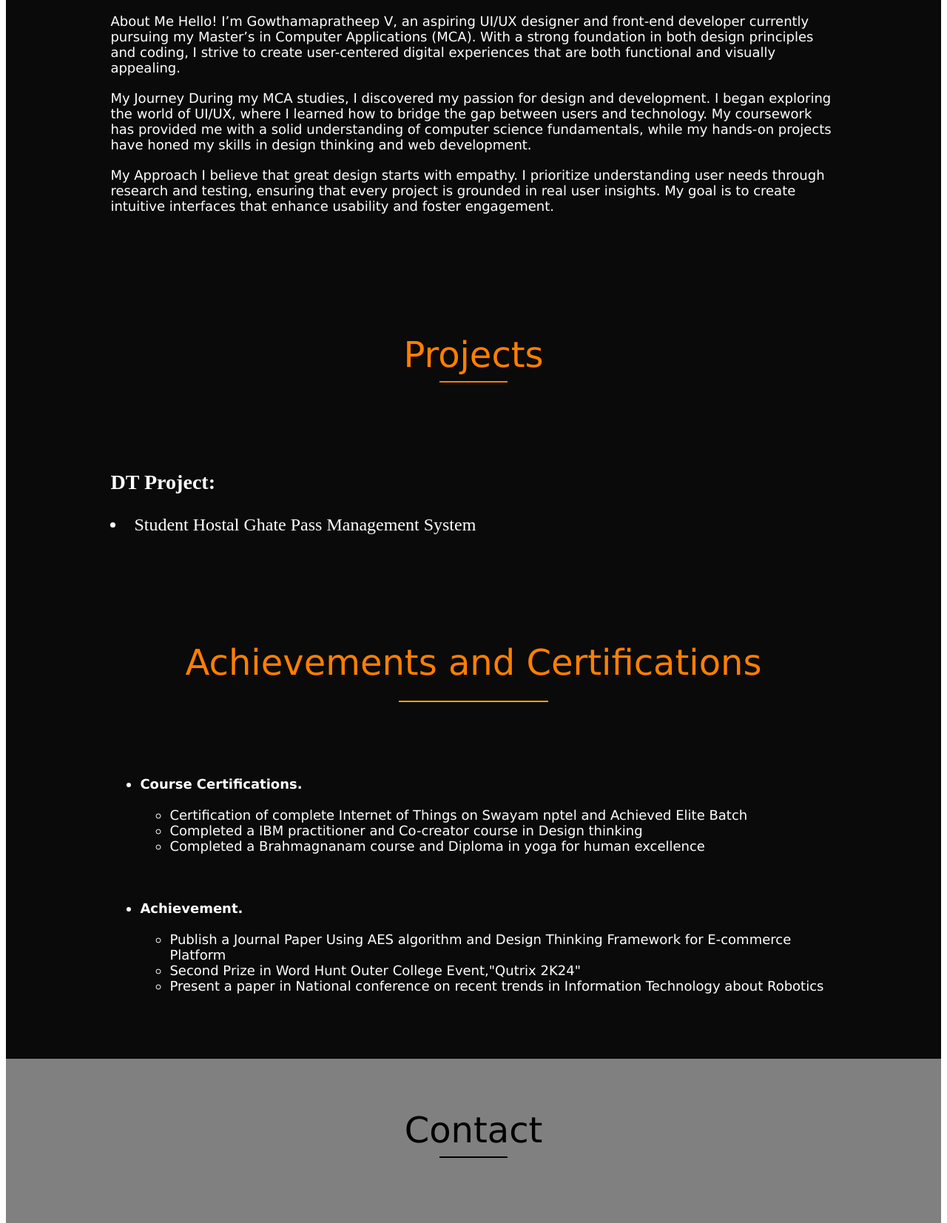
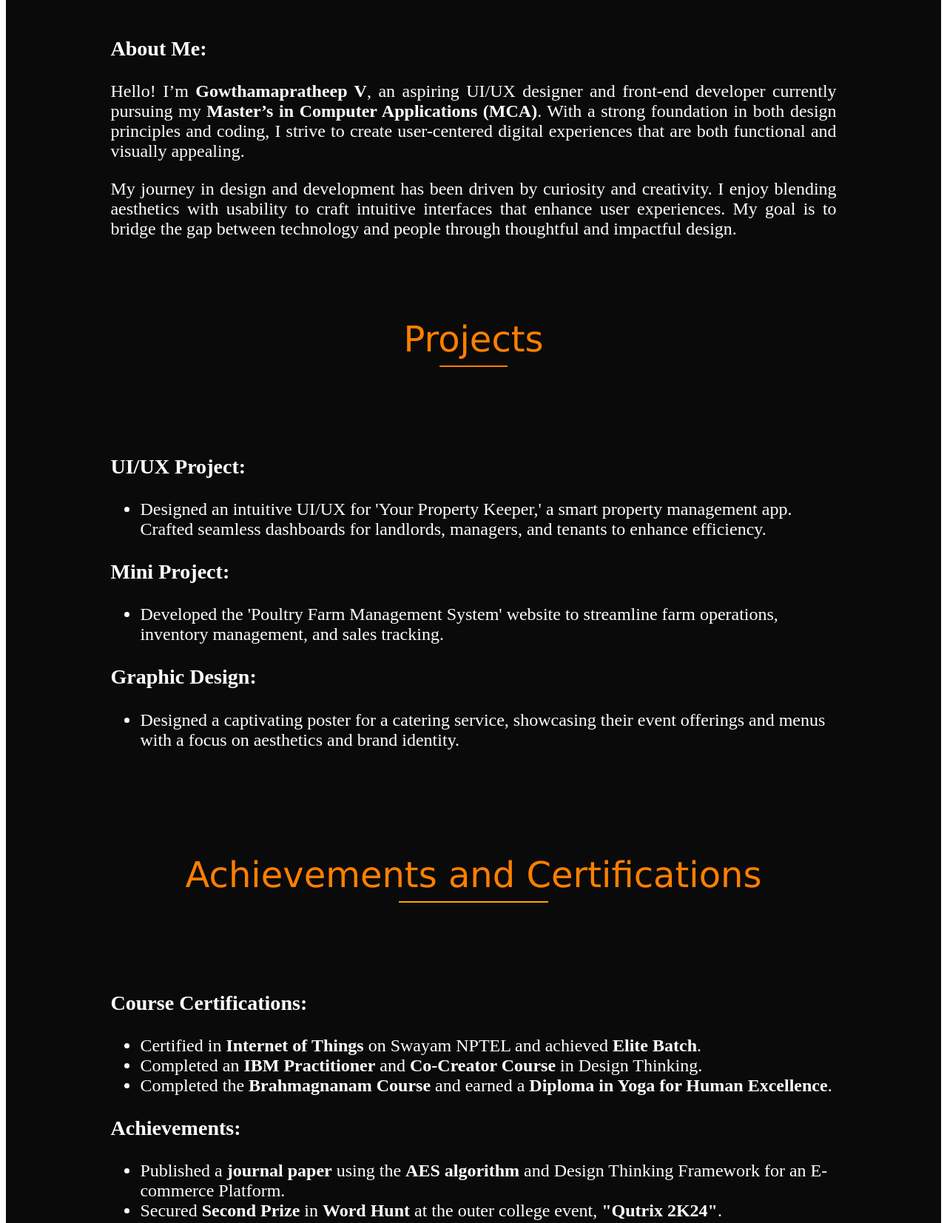
Before and after one commit to gowthamvgp/gowtham.github.io, a plain HTML site: page index.html in a window 1280 px wide. Shown: the part 916-2569 px from the top of the page at 74% size. Drawn offline with Linux system fonts and the light colour scheme.

Commit message:
Update index.html

```diff
--- a/index.html
+++ b/index.html
@@ -25,7 +25,7 @@
                         </td>
 
                         <td>
-                            <font face="Comic sans MS" size="6">
+                            <font face="Times New Roman" size="6">
                                 <b></b>
                             </font>
                         </td>
@@ -37,7 +37,7 @@
                         <td>
                             <a href="#home"
                                style="text-decoration:none">
-                                <font face="Verdana"
+                                <font face="Times New Roman"
                                       size="5" color=black>
                                     Home
                                 </font>
@@ -51,7 +51,7 @@
                         <td>
                             <a href="#about"
                                style="text-decoration:none">
-                                <font face="Verdana"
+                                <font face="Times New Roman"
                                       size="5" color=black>
                                     About
                                 </font>
@@ -65,7 +65,7 @@
                         <td>
                             <a href="#projects"
                                style="text-decoration:none">
-                                <font face="Verdana"
+                                <font face="Times New Roman"
                                       size="5" color=black>
                                     Projects
                                 </font>
@@ -79,7 +79,7 @@
                         <td>
                             <a href="#achievements"
                                style="text-decoration:none">
-                                <font face="Verdana"
+                                <font face="Times New Roman"
                                       size="5" color=black>
                                     Achievements
                                 </font>
@@ -93,7 +93,7 @@
                         <td>
                             <a href="#contact"
                                style="text-decoration:none">
-                                <font face="Verdana"
+                                <font face="Times New Roman"
                                       size="5" color=black>
                                     Contact
                                 </font>
@@ -264,26 +264,26 @@
                             };
                         </script>
 
-                        <font face="Verdana" size="4"  color="white">
+                        <font face="Times New Roman" size="4"  color="white">
                             Hello,It's Me
                         <hr color="#0b0a0a">
                         <br>
-
-                        <!-- Name Styled with Typewriter Font -->
-                        <span class="name-style">GOWTHAMAPTATHEEP VENKATACHALAM</span>
-                        <hr color="#0b0a0a">
+                        <span class="name-style" style="font-family: 'Times New Roman', serif; font-size: 28px; font-weight: bold;">
+                            GOWTHAMAPRATHEEP VENKATACHALAM
+                        </span>
+                        <hr color="#0b0a0a" style="border: 1px solid #0b0a0a;">
                         <br>
 
                         <!-- Typewriter Effect -->
                         <h1>
-                            <font face="Verdana" size="6">
+                            <font face="Times New Roman" size="6">
                             <a href="" class="typewrite"  data-period="2000" data-type='[ "UI/UX designer", "Front end developer" ]'>
 
                             </a>
                           </h1>
 
                         <h2>
-                            <font face="Verdana" size="6">
+                            <font face="Times New Roman" size="6">
                                 <!-- Freelance Programmer -->
                             </font>
                         </h2>
@@ -300,7 +300,7 @@
 </table>
 
 <!-- Download PDF Button -->
-<button class="download-btn space-below" onclick="window.location.href='https://drive.google.com/file/d/1DECwHec8vk5mKVQvHksVK3jYFnt_RTR1/view?usp=sharing'">
+<button class="download-btn space-below" onclick="window.location.href='https://drive.google.com/file/d/1dDwvc3eNilQ2z2hhsp-rr3o5L88hli_B/view?usp=sharing'">
     Download Resume
 </button>
 
@@ -310,64 +310,50 @@
 
 
 
-
 <!--About(start)-->
-    <table id="about" border="0" width="100%"
-        cellpadding="0" cellspacing="0" bgcolor="#0b0a0a">
+<table id="about" border="0" width="100%" cellpadding="0" cellspacing="0" bgcolor="#0b0a0a">
     <tr>
         <td>
-                <table border="0" cellpadding="15"
-                    cellspacing="0" width="80%" align="center">
+            <table border="0" cellpadding="15" cellspacing="0" width="80%" align="center">
                 <tr>
-                        <td height="180" align="center"
-                            valign="middle" colspan="2">
-                            <font face="Verdana" size="7"
-                                color="#FF7F00">
+                    <td height="180" align="center" valign="middle" colspan="2">
+                        <font face="Verdana" size="7" color="#FF7F00">
                             About Me
                         </font>
                         <hr color="#FF7F00" width="90">
                     </td>
                 </tr>
-
-                        <td width="70%">
-                            <font face="Verdana" size="4" align="center"
-                                color="white">
-                               About Me
-                                        Hello! I’m Gowthamapratheep V, an aspiring UI/UX designer and front-end developer currently pursuing my Master’s in Computer Applications (MCA). With a strong foundation in both design principles and coding, I strive to create user-centered digital experiences that are both functional and visually appealing.
-                           <hr color="#0b0a0a">
-                              My Journey
-                                        During my MCA studies, I discovered my passion for design and development. I began exploring the world of UI/UX, where I learned how to bridge the gap between users and technology. My coursework has provided me with a solid understanding of computer science fundamentals, while my hands-on projects have honed my skills in design thinking and web development.
-                                <hr color="#0b0a0a">
-                              My Approach
-                                        I believe that great design starts with empathy. I prioritize understanding user needs through research and testing, ensuring that every project is grounded in real user insights. My goal is to create intuitive interfaces that enhance usability and foster engagement.
-                                <hr color="#0b0a0a">
-                                <br>
+                <tr>
+                    <td width="100%">
+                        <font face="Times New Roman" size="5" color="white">
+                            <h3>About Me:</h3>
+                            <p align="justify">
+                                Hello! I’m <b>Gowthamapratheep V</b>, an aspiring UI/UX designer and front-end developer currently pursuing my
+                                <b>Master’s in Computer Applications (MCA)</b>. With a strong foundation in both design principles and coding, I strive
+                                to create user-centered digital experiences that are both functional and visually appealing.
+                            </p>
+                            <p align="justify">
+                                My journey in design and development has been driven by curiosity and creativity. I enjoy blending aesthetics with usability
+                                to craft intuitive interfaces that enhance user experiences. My goal is to bridge the gap between technology and people
+                                through thoughtful and impactful design.
+                            </p>
                         </font>
                     </td>
                 </tr>
             </table>
-                <hr color="#0b0a0a">
-                <hr color="#0b0a0a">
-                <hr color="#0b0a0a">
-            </td>
         </td>
     </tr>
 </table>
 <!--About(end)-->
 
-
 <!--Projects(start)-->
-    <table id="projects" border="0" width="100%"
-        cellpadding="0" cellspacing="0" bgcolor="#0b0a0a">
+<table id="projects" border="0" width="100%" cellpadding="0" cellspacing="0" bgcolor="#0b0a0a">
     <tr>
         <td>
-                <table border="0" cellpadding="15"
-                    cellspacing="0" width="80%" align="center">
+            <table border="0" cellpadding="15" cellspacing="0" width="80%" align="center">
                 <tr>
-                        <td height="180" align="center"
-                            valign="middle" colspan="2">
-                            <font face="Verdana" size="7"
-                                color="#FF7F00">
+                    <td height="180" align="center" valign="middle" colspan="2">
+                        <font face="Verdana" size="7" color="#FF7F00">
                             Projects
                         </font>
                         <hr color="#FF7F00" width="90">
@@ -375,95 +361,68 @@
                 </tr>
 
                 <tr>
-                        <td height="10">
-                            <font face="Times New Roman" text-align: left;
-                                size="5" color="white">
+                    <td height="">
+                        <font face="Times New Roman" size="5" color="white">
+                            <h3>UI/UX Project:</h3>
+                            <ul>
+                                <li>Designed an intuitive UI/UX for 'Your Property Keeper,' a smart property management app. Crafted seamless dashboards for landlords, managers, and tenants to enhance efficiency.</li>
+                            </ul>
 
-                                    <h3>
-                                        DT Project:
+                            <h3>Mini Project:</h3>
+                            <ul>
+                                <li>Developed the 'Poultry Farm Management System' website to streamline farm operations, inventory management, and sales tracking.</li>
+                            </ul>
 
-                                    </h3>
-                                 <li>
-                                        Student Hostal Ghate Pass Management System
-                                 </li>
-                                <hr color="#0b0a0a">
-                                <hr color="#0b0a0a">
-                                <hr color="#0b0a0a">
+                            <h3>Graphic Design:</h3>
+                            <ul>
+                                <li>Designed a captivating poster for a catering service, showcasing their event offerings and menus with a focus on aesthetics and brand identity.</li>
+                            </ul>
+
                             <hr color="#0b0a0a">
                         </font>
                     </td>
                 </tr>
-
             </table>
         </td>
-        </tr>
     </tr>
 </table>
 <!--Projects(end)-->
 
-    <!--Achievement(start)-->
 
-    <table id="achievements" border="0" width="100%"
-        cellpadding="0" cellspacing="0" bgcolor="#0b0a0a">
+ <!--Achievements(start)-->
+<table id="achievements" border="0" width="100%" cellpadding="0" cellspacing="0" bgcolor="#0b0a0a">
     <tr>
         <td>
-                <table border="0" cellpadding="15"
-                    cellspacing="0" width="80%" align="center">
+            <table border="0" cellpadding="15" cellspacing="0" width="80%" align="center">
                 <tr>
-                                                <td height="180" align="center"
-                            valign="middle" colspan="2">
+                    <td height="200" align="center" valign="middle" colspan="2">
                         <br>
-                            <font face="Verdana" size="7"
-                                color="#FF7F00">
+                        <font face="Verdana" size="7" color="#FF7F00">
                             Achievements and Certifications
+                        </font>
                         <hr color="#FFA500" width="200">
-                            </font>
                     </td>
                 </tr>
 
                 <tr>
                     <td>
-                            <font face="Verdana" size="4" color="white">
+                        <font face="Times New Roman" size="5" color="white">
+                            <h3>Course Certifications:</h3>
                             <ul>
-                                    <li>
-                                        <b>Course Certifications.</b>
-                                        <ul><br>
-                                            <li>
-                                                Certification of complete Internet of Things on Swayam nptel and Achieved Elite Batch
-                                                <li>
-                                                Completed a IBM practitioner and Co-creator course in Design thinking
-                                            </li>
-                                            <li>
-                                                Completed a Brahmagnanam course and Diploma in yoga for human excellence
-                                                 </li>
+                                <li>Certified in <b>Internet of Things</b> on Swayam NPTEL and achieved <b>Elite Batch</b>.</li>
+                                <li>Completed an <b>IBM Practitioner</b> and <b>Co-Creator Course</b> in Design Thinking.</li>
+                                <li>Completed the <b>Brahmagnanam Course</b> and earned a <b>Diploma in Yoga for Human Excellence</b>.</li>
                             </ul>
-                                    </li><br>
-                                    <li>
+
+                            <h3>Achievements:</h3>
+                            <ul>
+                                <li>Published a <b>journal paper</b> using the <b>AES algorithm</b> and Design Thinking Framework for an E-commerce Platform.</li>
+                                <li>Secured <b>Second Prize</b> in <b>Word Hunt</b> at the outer college event, <b>"Qutrix 2K24"</b>.</li>
+                                <li>Presented a paper in a <b>National Conference</b> on Recent Trends in Information Technology about <b>Robotics</b>.</li>
+                            </ul>
                             <hr color="#0b0a0a">
                             <hr color="#0b0a0a">
                             <hr color="#0b0a0a">
-                                        <b>Achievement.</b>
-                                        <ul><br>
-                                            <li>
-                                               Publish a Journal Paper Using AES algorithm and Design Thinking Framework for E-commerce Platform
-                                            </li>
-                                             <li>
-                                            Second Prize in Word Hunt
-                                            Outer College Event,"Qutrix 2K24"
-                                            </li>
-                                            <li>
-                                                Present a paper in National conference on recent trends in Information Technology about Robotics
-
-                                            </li>
-                                            <hr color="#0b0a0a">
-                                            <hr color="#0b0a0a">
-                                            <hr color="#0b0a0a">
-                                            <hr color="#0b0a0a">
-                                            <hr color="#0b0a0a">
-                                        </ul>
-                                    </li>
-
-                                </ul>
 
                         </font>
                     </td>
@@ -472,8 +431,7 @@
         </td>
     </tr>
 </table>
-    <!--Achievement(end)-->
-
+<!--Achievements(end)-->
 
     <!--Contact(start)-->
    <table id="contact" border="0" width="100%"
@@ -656,25 +614,25 @@
  <!--Footer2(start)-->
    <footer class="footer2">
     <div class="footer2-content">
-                                <font face="Verdana" size="6"
+                                <font face="Times New Roman" size="6"
                             color="#FF7F00">
                             Connect with me
                         </font> <hr color="#FF7F00" width="150">
                         <br>
-         <font face="Verdana" size="6" color="white">
+         <font face="VeTimes New Roman" size="6" color="white">
                                     Name:
                                 </font>
-                                <font face="Verdana" size="5" color="white">Gowthamapratheep Venkatachalam</font>
+                                <font face="Times New Roman" size="5" color="white">Gowthamapratheep Venkatachalam</font>
                             </font><br>
-         <font face="Verdana" size="6" color="white">
+         <font face="Times New Roman" size="6" color="white">
                                     Email:
                                 </font>
-                                <font face="Verdana" size="5" color="white">gowthamapratheep@gmail.com</font>
+                                <font face="Times New Roman" size="5" color="white">gowthamapratheep@gmail.com</font>
                             </font> <br>
-                             <font face="Verdana" size="6" color="white">
+                             <font face="Times New Roman" size="6" color="white">
                                     Contact:
                                 </font>
-                                <font face="Verdana" size="5" color="white">9789238880</font>
+                                <font face="Times New Roman" size="5" color="white">9789238880</font>
                             </font>
     </div>
     <div class="footer2-bottom"><br>
```
Lines whose indentation alone changed are shown as unchanged.
